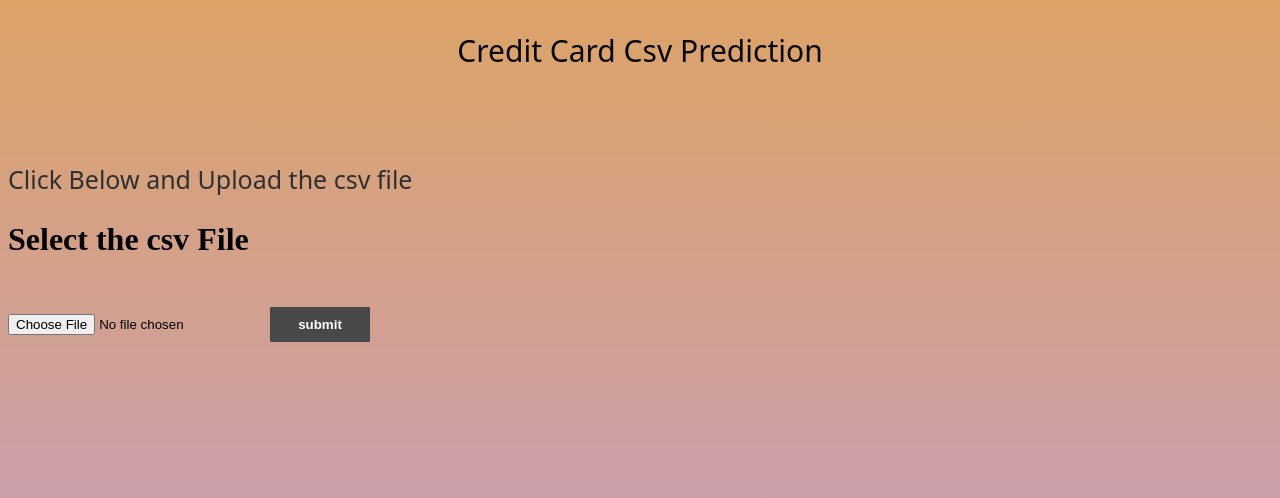
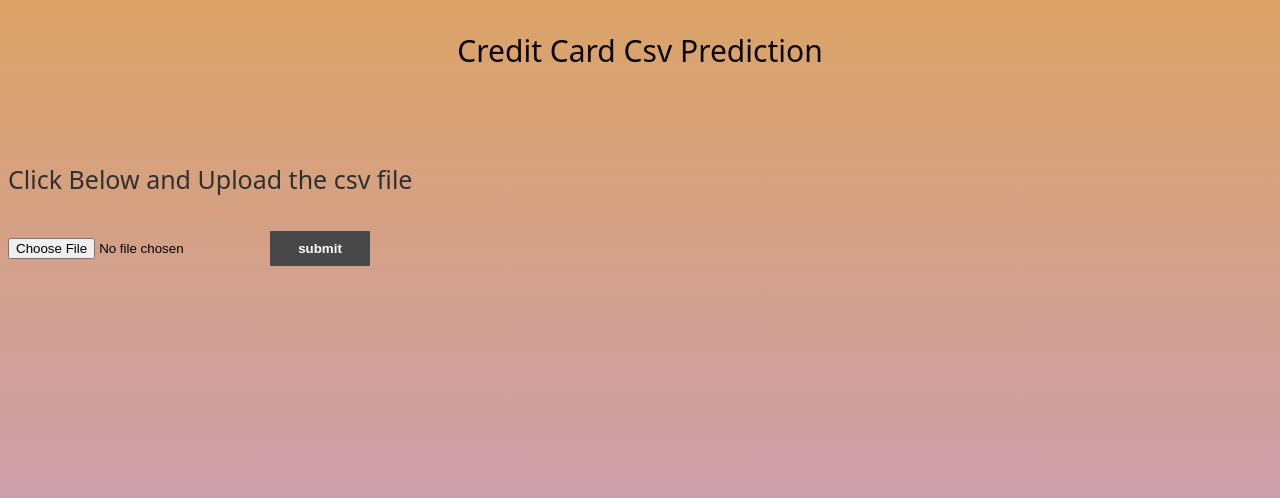
Before and after one commit to milangeorge2000/Credit-Card-Fraud-Detection, a Flask app: page /credit_csv.html in a window 1280 px wide. Shown: the top 498 px of the page. Run offline with Flask 2, Linux system fonts and the light colour scheme; parts of the project's set-up code (start-up, migrations or seed data) failed here and were passed over.

Commit message:
Update credit_csv.html

```diff
--- a/templates/credit_csv.html
+++ b/templates/credit_csv.html
@@ -45,8 +45,7 @@
     <div class="para">
         <p>Click Below and Upload the csv file </p>
     </div>
-        <h1>Select the csv File</h1>
-        <br>
+
         <form action = "/credit_uploader" method = "POST"
         enctype = "multipart/form-data">
         <input type = "file" name = "file" />
```
